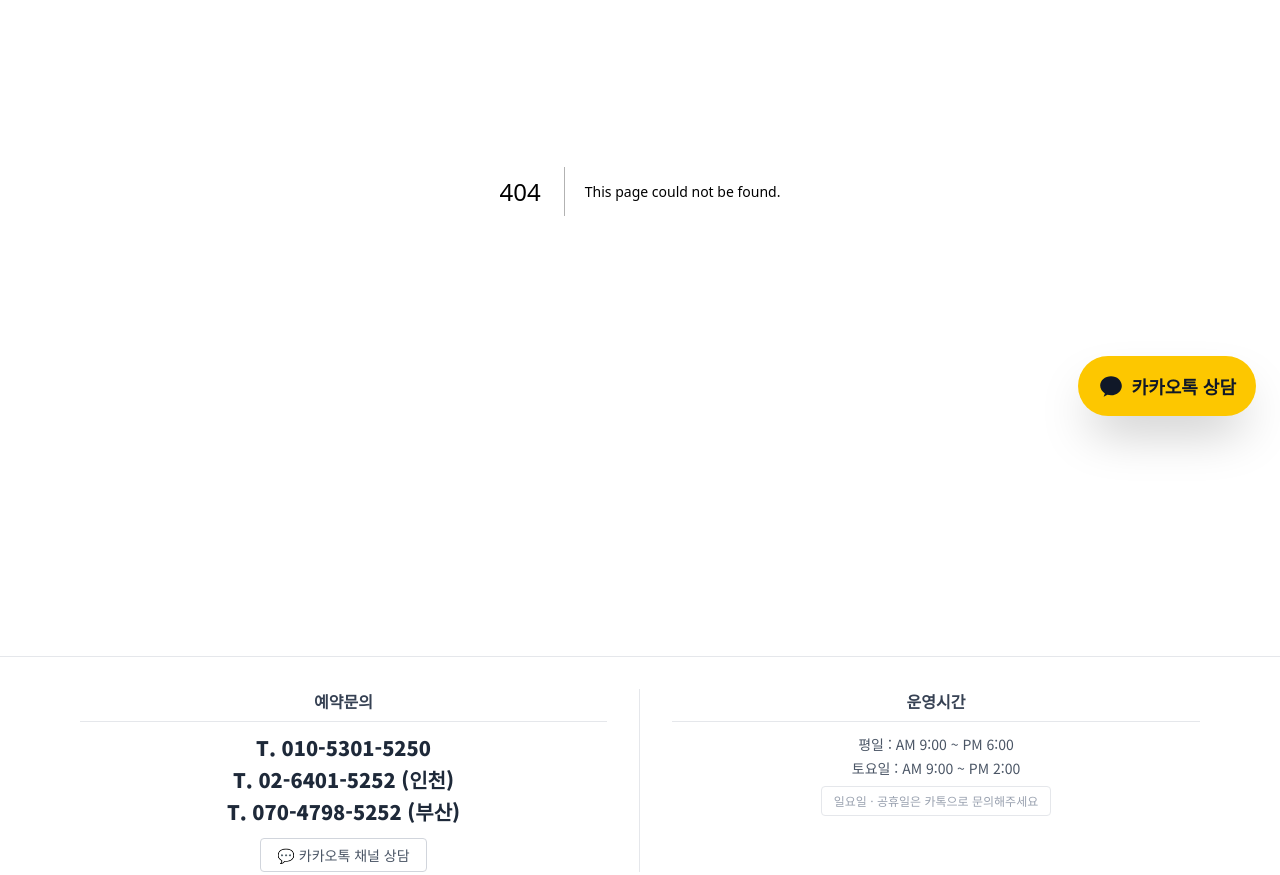
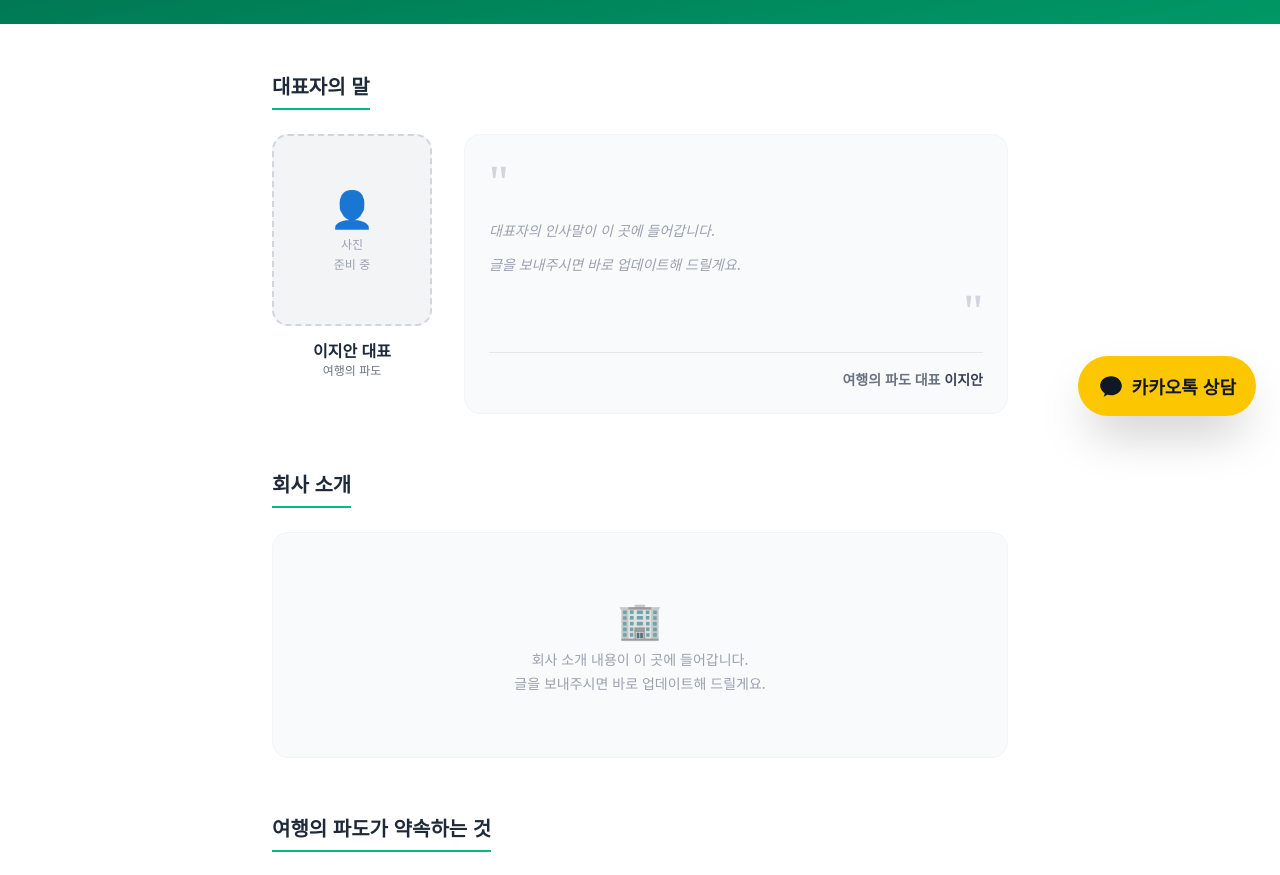
Before and after one commit to pado04569/padotour, a Next.js app: page /about in a window 1280 px wide. Before the commit this address had no page. Shown: the part 360-1235 px from the top of the page. Built offline with nearby package versions, Linux system fonts and the light colour scheme.

Commit message:
Add 회사소개 페이지 (커뮤니티 메뉴 추가)

```diff
--- /dev/null
+++ b/src/app/about/page.tsx
@@ -0,0 +1,103 @@
+export default function AboutPage() {
+  return (
+    <div className="bg-white min-h-screen">
+
+      {/* 히어로 */}
+      <div className="bg-gradient-to-br from-emerald-800 to-emerald-600 text-white py-16 px-4 text-center">
+        <p className="text-emerald-200 text-sm font-semibold mb-2 tracking-widest">ABOUT US</p>
+        <h1 className="text-3xl md:text-4xl font-black mb-3">여행의 파도를 소개합니다</h1>
+        <p className="text-emerald-100 text-base">골프를 사랑하는 모든 분들의 최고의 여행 파트너</p>
+      </div>
+
+      <div className="max-w-3xl mx-auto px-4 py-12">
+
+        {/* 대표자의 말 */}
+        <section className="mb-14">
+          <h2 className="text-xl font-black text-gray-800 mb-6 pb-2 border-b-2 border-emerald-500 inline-block">
+            대표자의 말
+          </h2>
+          <div className="flex flex-col md:flex-row gap-8 items-start">
+
+            {/* 사진 자리 */}
+            <div className="flex-shrink-0 mx-auto md:mx-0">
+              <div className="w-40 h-48 bg-gray-100 rounded-2xl border-2 border-dashed border-gray-300 flex flex-col items-center justify-center text-gray-400">
+                <span className="text-4xl mb-2">👤</span>
+                <span className="text-xs text-center leading-relaxed">사진<br/>준비 중</span>
+              </div>
+              <p className="text-center mt-3 font-black text-gray-800">이지안 대표</p>
+              <p className="text-center text-xs text-gray-500">여행의 파도</p>
+            </div>
+
+            {/* 인사말 자리 */}
+            <div className="flex-1 bg-gray-50 rounded-2xl p-6 border border-gray-100">
+              <div className="text-gray-300 text-5xl font-serif mb-3">"</div>
+              <div className="space-y-3 text-gray-400 text-sm leading-relaxed italic">
+                <p>대표자의 인사말이 이 곳에 들어갑니다.</p>
+                <p>글을 보내주시면 바로 업데이트해 드릴게요.</p>
+              </div>
+              <div className="text-gray-300 text-5xl font-serif text-right mt-3">"</div>
+              <div className="mt-4 pt-4 border-t border-gray-200 text-right">
+                <p className="font-black text-gray-500 text-sm">여행의 파도 대표 <span className="text-gray-700">이지안</span></p>
+              </div>
+            </div>
+          </div>
+        </section>
+
+        {/* 회사 소개 */}
+        <section className="mb-14">
+          <h2 className="text-xl font-black text-gray-800 mb-6 pb-2 border-b-2 border-emerald-500 inline-block">
+            회사 소개
+          </h2>
+          <div className="bg-gray-50 rounded-2xl p-6 border border-gray-100 text-center text-gray-400 text-sm py-16">
+            <div className="text-4xl mb-3">🏢</div>
+            <p>회사 소개 내용이 이 곳에 들어갑니다.</p>
+            <p className="mt-1">글을 보내주시면 바로 업데이트해 드릴게요.</p>
+          </div>
+        </section>
+
+        {/* 핵심 가치 */}
+        <section className="mb-14">
+          <h2 className="text-xl font-black text-gray-800 mb-6 pb-2 border-b-2 border-emerald-500 inline-block">
+            여행의 파도가 약속하는 것
+          </h2>
+          <div className="grid grid-cols-1 md:grid-cols-3 gap-4">
+            {[
+              { icon: "⛳", title: "골프 전문성", desc: "골프 여행만을 위한\n특화된 노하우" },
+              { icon: "🤝", title: "신뢰와 안전", desc: "서울보증보험 가입\n여행사 보증" },
+              { icon: "✈️", title: "합리적인 가격", desc: "직접 계약으로\n투명한 가격 제공" },
+            ].map((item) => (
+              <div key={item.title} className="bg-emerald-50 rounded-2xl p-6 text-center border border-emerald-100">
+                <div className="text-4xl mb-3">{item.icon}</div>
+                <h3 className="font-black text-gray-800 mb-2">{item.title}</h3>
+                <p className="text-sm text-gray-600 whitespace-pre-line">{item.desc}</p>
+              </div>
+            ))}
+          </div>
+        </section>
+
+        {/* 문의 */}
+        <section className="bg-blue-600 rounded-2xl p-6 text-white text-center">
+          <h3 className="text-lg font-black mb-1">궁금한 점이 있으신가요?</h3>
+          <p className="text-blue-200 text-sm mb-4">카카오톡 또는 전화로 편하게 문의해 주세요</p>
+          <div className="flex flex-col sm:flex-row gap-3 justify-center">
+            <a
+              href="https://pf.kakao.com/_bxoxnXxj/chat"
+              target="_blank"
+              rel="noopener noreferrer"
+              className="bg-yellow-400 hover:bg-yellow-500 text-gray-900 font-black px-6 py-3 rounded-full text-sm transition-colors"
+            >
+              💬 카카오톡 문의
+            </a>
+            <a
+              href="tel:010-5301-5250"
+              className="bg-white/20 hover:bg-white/30 text-white font-bold px-6 py-3 rounded-full text-sm transition-colors"
+            >
+              📞 010-5301-5250
+            </a>
+          </div>
+        </section>
+
+      </div>
+    </div>
+  );
+}
--- a/src/components/Header.tsx
+++ b/src/components/Header.tsx
@@ -242,8 +242,11 @@ export default function Header({ departure }: HeaderProps) {
                   <Link href="/reviews" className="flex items-center gap-2 px-4 py-3 text-sm text-gray-700 hover:bg-emerald-50 hover:text-emerald-700 transition-colors border-b border-gray-100">
                     ⭐ 여행후기
                   </Link>
-                  <Link href="/notice" className="flex items-center gap-2 px-4 py-3 text-sm text-gray-700 hover:bg-emerald-50 hover:text-emerald-700 transition-colors">
+                  <Link href="/notice" className="flex items-center gap-2 px-4 py-3 text-sm text-gray-700 hover:bg-emerald-50 hover:text-emerald-700 transition-colors border-b border-gray-100">
                     📢 공지/이벤트
+                  </Link>
+                  <Link href="/about" className="flex items-center gap-2 px-4 py-3 text-sm text-gray-700 hover:bg-emerald-50 hover:text-emerald-700 transition-colors">
+                    🏢 회사 소개
                   </Link>
                 </div>
               )}
@@ -296,6 +299,11 @@ export default function Header({ departure }: HeaderProps) {
             </Link>
           </div>
           <div className="border-b border-gray-100">
+            <Link href="/about" className="flex items-center gap-2 px-4 py-3.5 text-gray-700 font-medium text-sm" onClick={() => setMenuOpen(false)}>
+              🏢 회사 소개
+            </Link>
+          </div>
+          <div className="border-b border-gray-100">
             <a href="https://pf.kakao.com/_bxoxnXxj/chat" target="_blank" rel="noopener noreferrer" className="flex items-center gap-2 px-4 py-3.5 text-yellow-700 font-bold text-sm" onClick={() => setMenuOpen(false)}>
               💬 카카오톡 상담
             </a>
```
